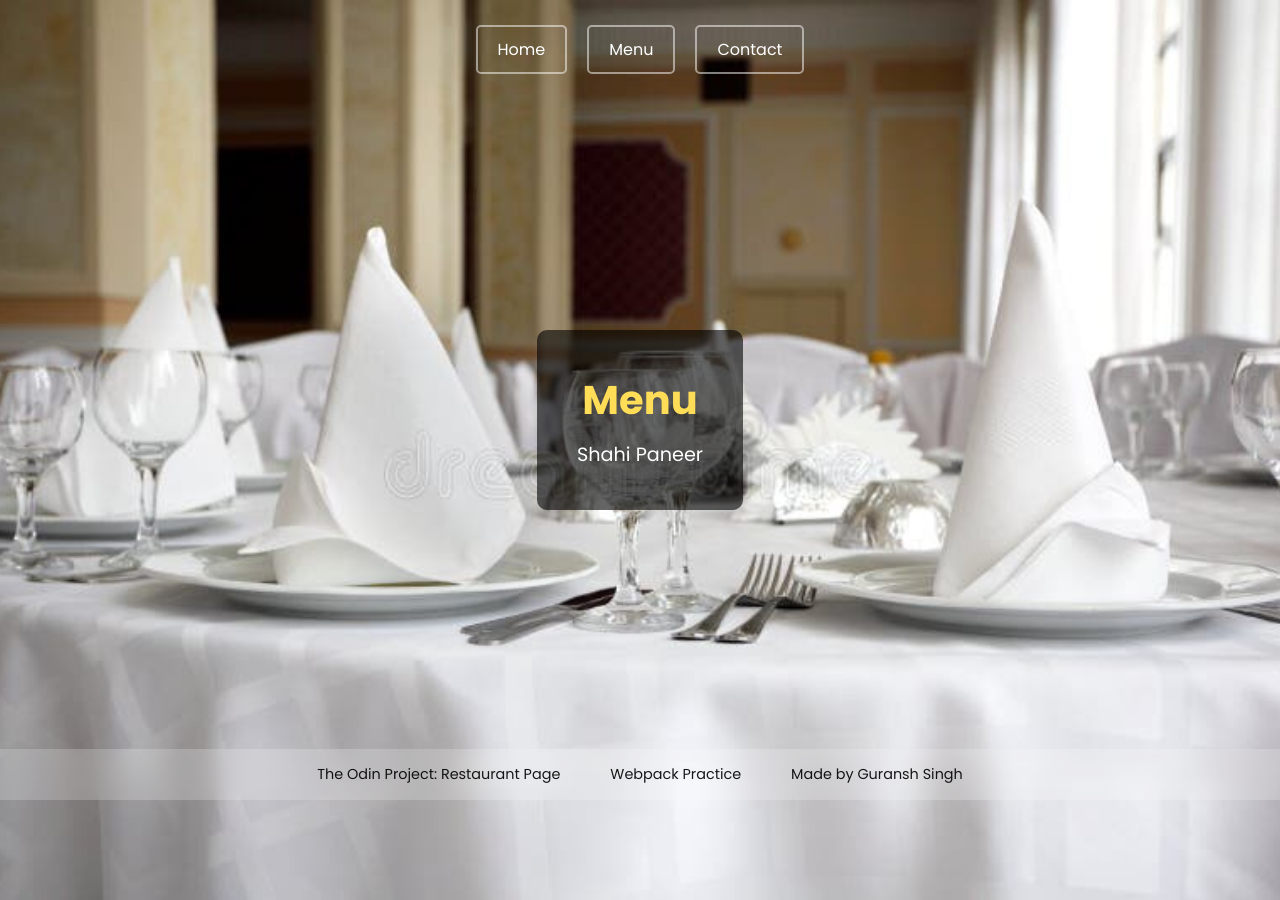
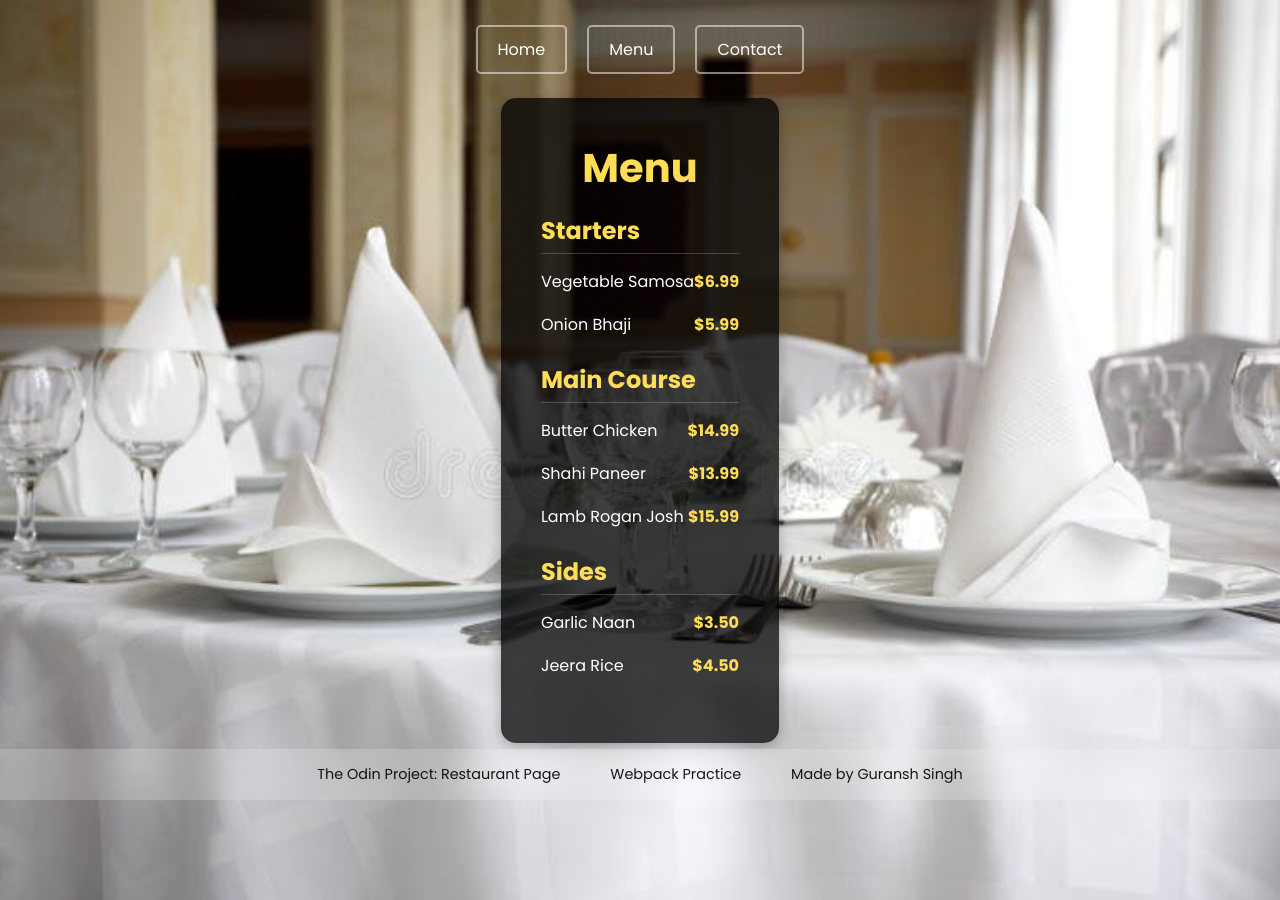
Before and after one commit to GuranshS/Restaurant-Page, a website built with webpack: page src/template.html in a window 1280 px wide. Both pictures are taken after a click on the button "Menu". Built offline with nearby package versions, Linux system fonts and the light colour scheme.

Commit message:
updated menu, contact and some css

```diff
--- a/src/pages/contact.js
+++ b/src/pages/contact.js
@@ -5,7 +5,16 @@ export default function contact() {
     }
     const container = document.createElement("div");
     container.className = "container";
-    container.textContent = "Contact Us at 900182398: Haveli@gmail.com";
+
+    container.innerHTML = `
+        <h1>Contact Us</h1>
+        <div class="contact-info">
+            <p><strong>Phone:</strong> +61 2 9001 8239</p>
+            <p><strong>Email:</strong> haveli@restaurant.com</p>
+            <p><strong>Address:</strong> 123 Curry Lane, Sydney NSW</p>
+            <p><strong>Hours:</strong> Monday-Sunday 11am - 10pm</p>
+        </div>
+    `;
 
     content.appendChild(container);
 }
--- a/src/pages/menu.js
+++ b/src/pages/menu.js
@@ -5,8 +5,49 @@ export default function menu() {
     }
     const container = document.createElement("div");
     container.className = "container";
-    container.innerHTML = "<h1> Menu</h1><p>Shahi Paneer</p>";
+    container.innerHTML = `
+    <h1>Menu</h1>
 
+    <div class="menu-section">
+        <h2>Starters</h2>
+        <div class="menu-item">
+            <span class="dish-name">Vegetable Samosa</span>
+            <span class="dish-price">$6.99</span>
+        </div>
+        <div class="menu-item">
+            <span class="dish-name">Onion Bhaji</span>
+            <span class="dish-price">$5.99</span>
+        </div>
+    </div>
 
-    content.appendChild(container);
+    <div class="menu-section">
+        <h2>Main Course</h2>
+        <div class="menu-item">
+            <span class="dish-name">Butter Chicken</span>
+            <span class="dish-price">$14.99</span>
+        </div>
+        <div class="menu-item">
+            <span class="dish-name">Shahi Paneer</span>
+            <span class="dish-price">$13.99</span>
+        </div>
+        <div class="menu-item">
+            <span class="dish-name">Lamb Rogan Josh</span>
+            <span class="dish-price">$15.99</span>
+        </div>
+    </div>
+
+    <div class="menu-section">
+        <h2>Sides</h2>
+        <div class="menu-item">
+            <span class="dish-name">Garlic Naan</span>
+            <span class="dish-price">$3.50</span>
+        </div>
+        <div class="menu-item">
+            <span class="dish-name">Jeera Rice</span>
+            <span class="dish-price">$4.50</span>
+        </div>
+    </div>
+`;
+
+content.appendChild(container);
 }
--- a/src/styles.css
+++ b/src/styles.css
@@ -57,7 +57,7 @@ nav button {
 nav button:hover {
     background: rgba(255, 255, 255, 0.3);
     color: black;
-    transform: scale(1.1);
+    transform: scale(1.05);
 }
 
 /* Main Content */
@@ -74,20 +74,58 @@ nav button:hover {
 .container {
     padding: 40px;
     text-align: center;
-    background: rgba(0, 0, 0, 0.6);
-    border-radius: 10px;
+    background: rgba(0, 0, 0, 0.75);
+    border-radius: 15px;
     max-width: 600px;
+    box-shadow: 0 5px 15px rgba(0, 0, 0, 0.3);
 }
 
 .container h1 {
     font-size: 2.5rem;
-    color: #ffdd57; /* Golden Color */
+    color: #ffdd57;
+    margin-bottom: 15px;
 }
 
 .container p {
     font-size: 1.2rem;
     line-height: 1.6;
     margin-top: 10px;
+}
+
+.menu-section {
+    margin-bottom: 20px;
+    text-align: left;
+}
+
+.menu-section h2 {
+    color: #ffdd57;
+    border-bottom: 1px solid rgba(255, 255, 255, 0.2);
+    padding-bottom: 5px;
+    margin-bottom: 10px;
+    font-size: 1.5rem;
+}
+
+.menu-item {
+    display: flex;
+    justify-content: space-between;
+    margin-bottom: 8px;
+    padding: 5px 0;
+}
+
+.dish-name {
+    font-weight: 400;
+}
+
+.dish-price {
+    color: #ffdd57;
+    font-weight: 600;
+}
+
+.contact-info {
+    margin-top: 15px;
+    text-align: center;
+    font-size: 1.1rem;
+    line-height: 1.8;
 }
 
 /* Footer */
```
